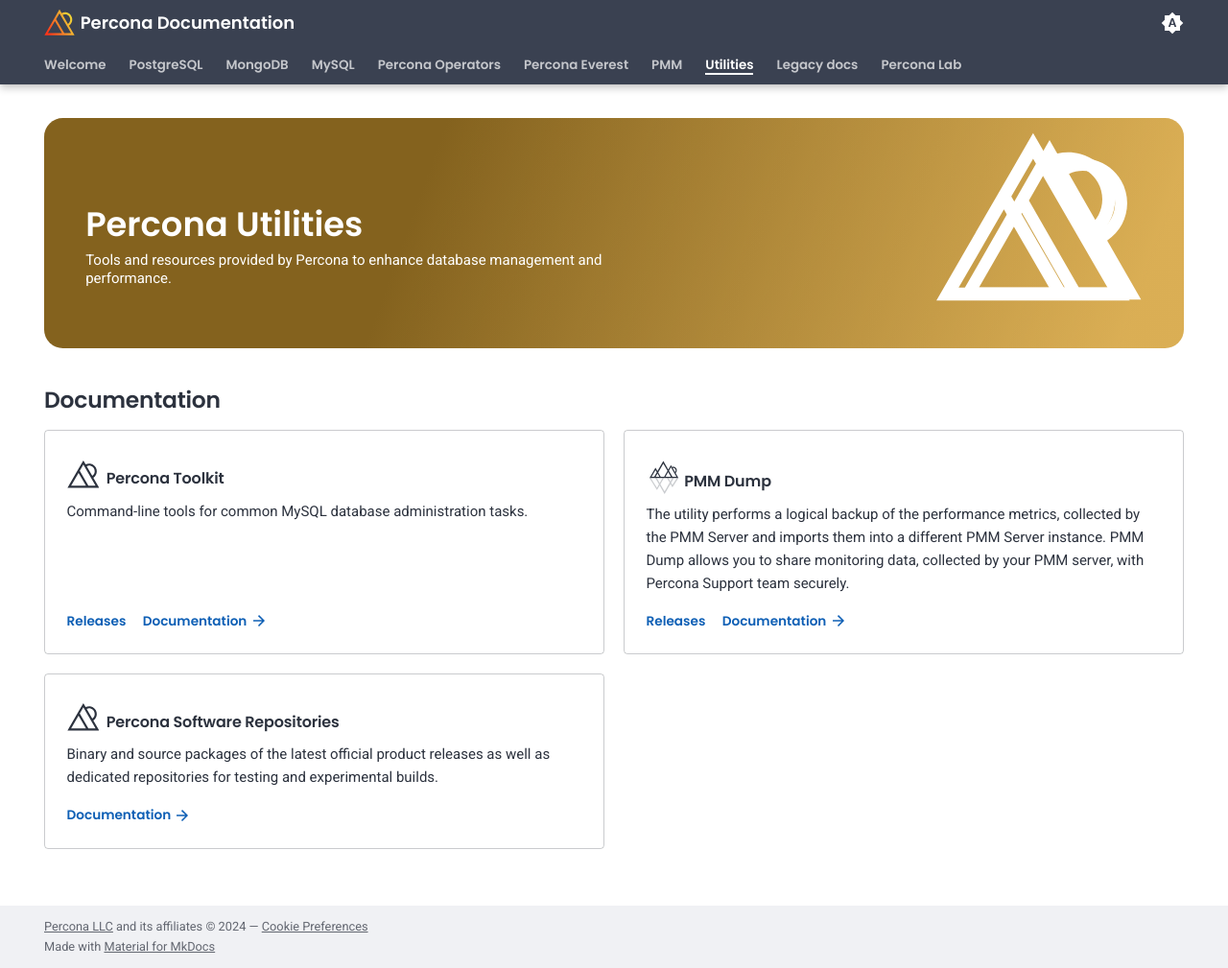
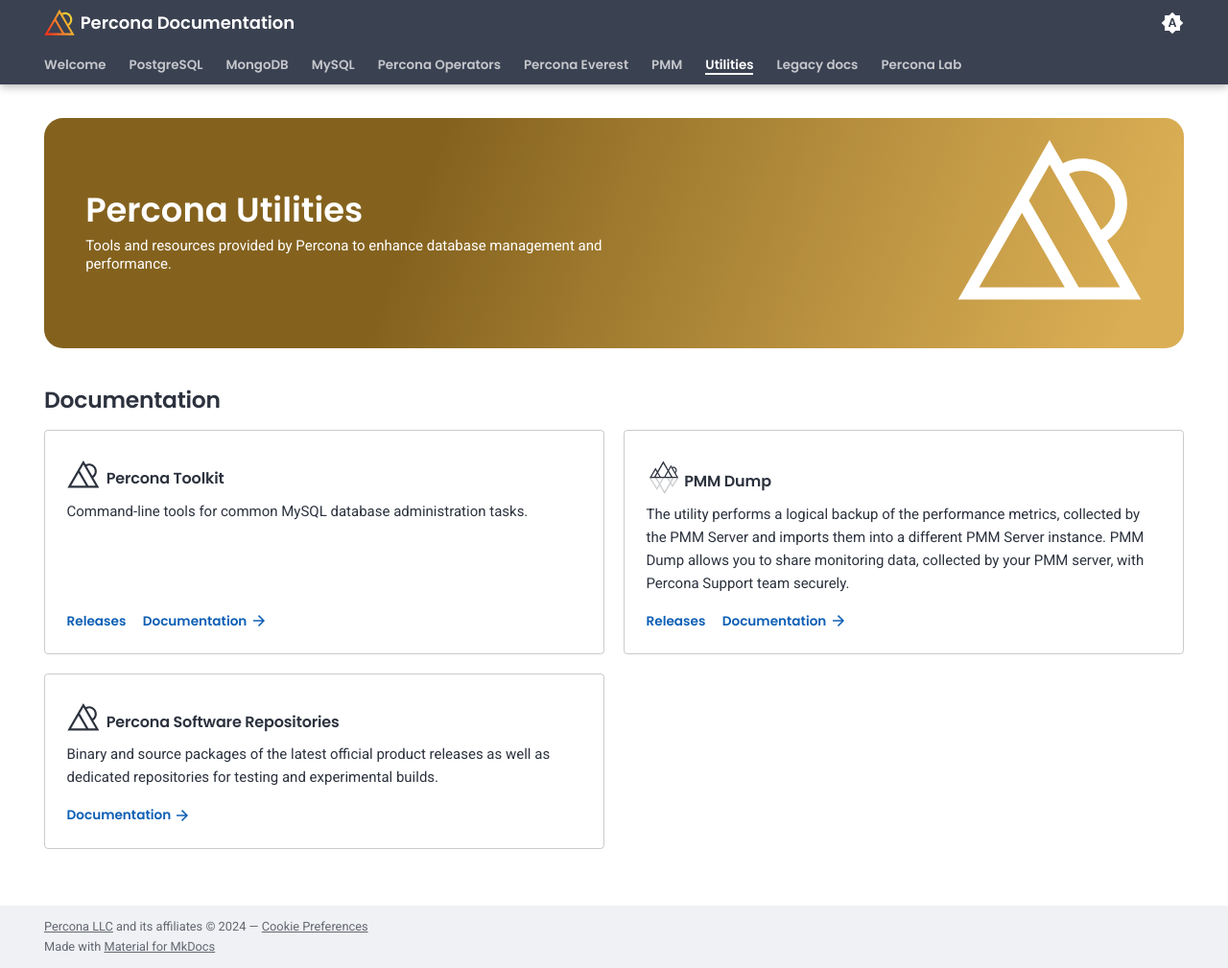
Before and after one commit to percona/docs-home, an MkDocs documentation site: the page built from docs/percona-utilities.md, in a window 1280 px wide and 1009 px high. Shown: the whole window at 96% size. Built offline with MkDocs 1.6.1 and Material for MkDocs 9.7.7, drawn with Linux system fonts in a browser that asks for light colours.

Commit message:
remove old logo 	deleted:    docs/assets/percona-logo-main.svg 	modified:   docs/percona-utilities.md

```diff
--- a/docs/percona-utilities.md
+++ b/docs/percona-utilities.md
@@ -7,8 +7,6 @@
 
 <div class="landing" markdown>
 <div class="splash header subpage utilities dark" markdown>
-
-![Percona Utilities logo](assets/percona-logo-main.svg)
 
 ![Percona Lab](assets/percona-utilities.svg)
 
```
Also changed, not shown: docs/assets/percona-logo-main.svg (deleted).
